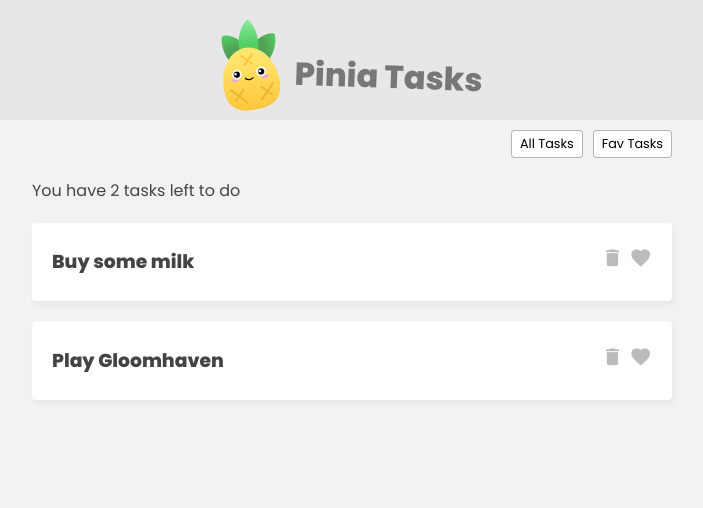
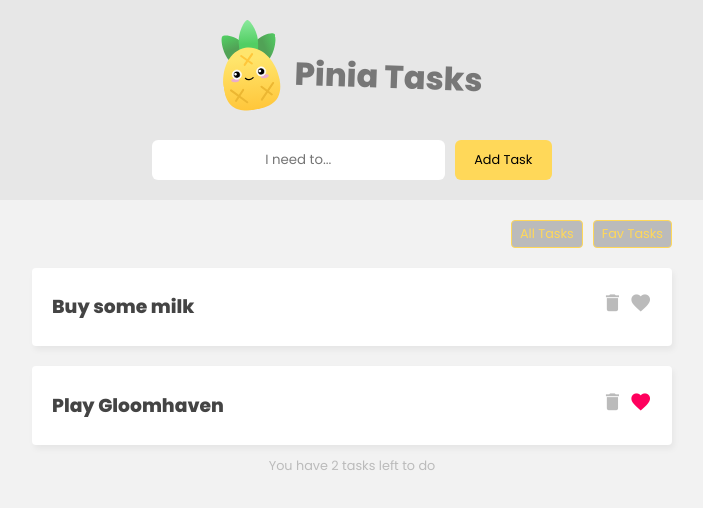
Before and after one commit to ort01/pinia-vue, a Vue app: page / in a window 1280 px wide. Shown: the top 508 px of the page, without its empty margins (288-991 px from the left). Built offline with nearby package versions, Linux system fonts and the light colour scheme.

Commit message:
pinia actions

```diff
--- a/src/App.vue
+++ b/src/App.vue
@@ -4,27 +4,31 @@
       <img src="./assets/pinia-logo.svg" alt="pinia logo">
       <h1>Pinia Tasks</h1>
     </header>
+    <div class="new-task-form">
+      <TaskForm />
+    </div>
     <nav class="filter">
       <button @click="filter = 'all'">All Tasks</button>
       <button @click="filter = 'favs'">Fav Tasks</button>
     </nav>
     <div class="task-list" v-if="filter === 'all'">
-      <p>You have {{ taskStore.totalCount }} tasks left to do</p>
       <div v-for="task in taskStore.tasks">
         <TaskDetails :task="task" />
       </div>
+      <p>You have {{ taskStore.totalCount }} tasks left to do</p>
     </div>
     <div class="task-list" v-if="filter === 'favs'">
-      <p>You have {{ taskStore.favCount }} favs left to do</p>
       <div v-for="task in taskStore.favs">
         <TaskDetails :task="task" />
       </div>
+      <p>You have {{ taskStore.favCount }} favs left to do</p>
     </div>
   </main>
 </template>
 
 <script setup>
 import useTaskStore from "./stores/TaskStore"
+import TaskForm from "./components/TaskForm.vue";
 import TaskDetails from "./components/taskDetails.vue"
 import { ref } from "vue";
 
@@ -60,26 +64,37 @@
   }
 }
 
+.new-task-form {
+  background: #e7e7e7;
+  padding: 20px 0;
+}
+
 .task-list {
   max-width: 640px;
   margin: 20px auto;
+
+  & p {
+    text-align: center;
+    font-size: .8em;
+    color: #bbb;
+  }
 }
 
 .filter {
   width: 640px;
-  margin: 10px auto;
+  margin: 20px auto 10px;
   text-align: right;
 
   & button {
     display: inline-block;
     margin-left: 10px;
-    background: #fff;
-    border: 1px solid #5555556e;
+    background: #bbb;
+    border: 1px solid #ffd859;
+    color: #ffd859;
     border-radius: 4px;
     padding: 4px 8px;
     cursor: pointer;
     font-size: .8em;
-
   }
 }
 </style>
--- a/src/components/TaskDetails.vue
+++ b/src/components/TaskDetails.vue
@@ -2,17 +2,26 @@
     <div class="task">
         <h3>{{ task.title }}</h3>
         <div class="task__icons">
-            <i class="material-icons">delete</i>
-            <i class="material-icons">favorite</i>
+            <i class="material-icons" @click="taskStore.deleteTask(task.id)">
+                delete
+            </i>
+            <i class="material-icons" :class="{ active: task.isFav }" @click="taskStore.toggleFav(task.id)">
+                favorite
+            </i>
         </div>
     </div>
 </template>
 
 <script setup>
+import useTaskStore from '../stores/TaskStore';
 
+//props
 defineProps({
     task: Object
 })
+
+//pinia
+const taskStore = useTaskStore()
 
 </script>
 
@@ -41,6 +50,15 @@
         margin-left: 6px;
         cursor: pointer;
         color: #bbb;
+        transition: all .3s;
+
+        &:hover {
+            transform: translateY(-2px);
+        }
+
+        &.active {
+            color: #ff005d;
+        }
     }
 }
 </style>
--- /dev/null
+++ b/src/components/TaskForm.vue
@@ -0,0 +1,60 @@
+<template>
+    <form @submit.prevent="handleSubmit">
+        <input type="text" placeholder="I need to..." v-model="newTask">
+        <button>Add Task</button>
+    </form>
+</template>
+
+<script setup>
+import { ref } from 'vue';
+import useTaskStore from '../stores/TaskStore';
+
+
+
+//pinia store
+const taskStore = useTaskStore()
+
+//refs
+const newTask = ref('')
+
+//functions
+const handleSubmit = () => {
+    if (newTask.value.length) {
+        taskStore.addTask({
+            title: newTask.value,
+            isFav: false,
+            id: Math.floor(Math.random() * 100000)
+        })
+        newTask.value = ""
+    }
+}
+
+</script>
+
+<style lang="scss">
+form {
+    max-width: 400px;
+    margin: 0 auto;
+    display: grid;
+    grid-template-columns: 3fr 1fr;
+    gap: 10px;
+
+    & input {
+        color: #555;
+        border: none;
+        padding: 10px;
+        border-radius: 6px;
+        text-align: center;
+    }
+
+    & button {
+        background: #ffd859;
+        border: 0;
+        padding: 10px;
+        font-family: "Poppins";
+        border-radius: 6px;
+        cursor: pointer;
+        font-size: .8em;
+    }
+}
+</style>
--- a/src/stores/TaskStore.js
+++ b/src/stores/TaskStore.js
@@ -11,6 +11,7 @@
         ]
     }),
     getters: {
+        //works kinda like a computed property; its a function that return a value
         favs() {
             return this.tasks.filter(task => task.isFav)
         },
@@ -22,6 +23,20 @@
         totalCount: (state) => {
             return state.tasks.length
         }
+    },
+    actions: {
+        addTask(task) {
+            this.tasks.push(task)
+        },
+        deleteTask(id) {
+            this.tasks = this.tasks.filter((t) => {
+                return t.id !== id
+            })
+        },
+        toggleFav(id) {
+            const task = this.tasks.find((t) => t.id == id)
+            task.isFav = !task.isFav
+        }
     }
 })
 
```
